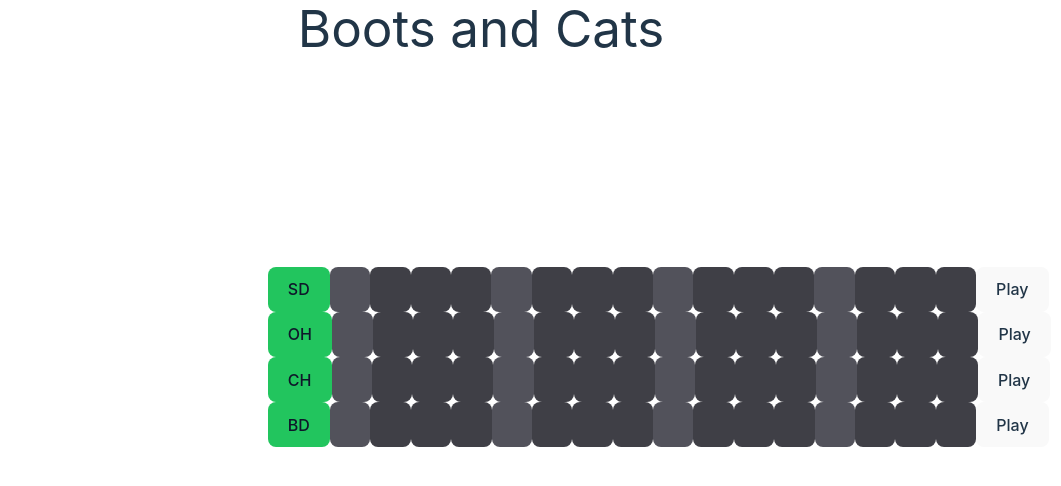
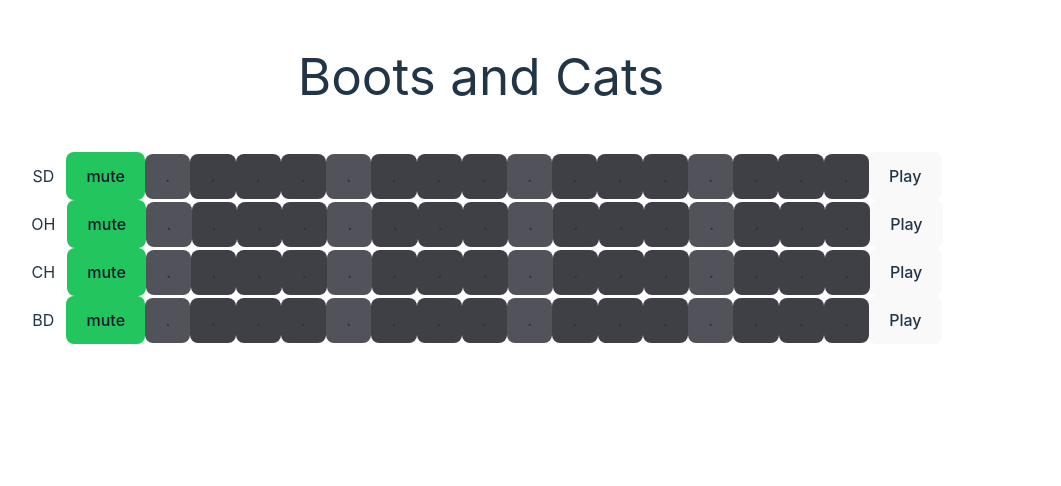
Before and after one commit to manusdextra/boots, a React (Vite) app: page / in a window 1280 px wide. Shown: the top 486 px of the page, without its empty margins (159-1220 px from the left). Built offline with nearby package versions, Linux system fonts and the light colour scheme.

Commit message:
Change layout to flexbox

```diff
--- a/src/components/Elements/Instrument.tsx
+++ b/src/components/Elements/Instrument.tsx
@@ -36,20 +36,26 @@ export const Instrument: FunctionComponent<InstrumentProps> = (props) => {
     }
 
     return (
-        <div id={props.name} className="flex justify-around">
+        <div className="flex flex-row justify-center">
+            <div className="flex flex-row justify-end">
+                <p className="p-3"> {props.name} </p>
                 <button
-                className={`flex-basis-12 ${props.mute ? "bg-red-900" : "bg-green-500"
-                    } text-slate-900`}
+                    className={`flex-basis-1 flex-basis-12 ${props.mute ? "bg-red-900" : "bg-green-500"} text-slate-900`}
                     onClick={() => props.setMute(!props.mute)}
                 >
-                {props.name}
+                    mute
                 </button>
+            </div>
+                <div id={props.name} className="flex self-center flex-row">
                     {steps.map((active, index) => (
                         <Step active={active} index={index} handleClick={toggleStep} />
                     ))}
-            <button onClick={() => {audio.play()}}>
+                </div>
+            <div className="flex flex-row justify-start">
+                <button onClick={() => { audio.play() }}>
                     Play
                 </button>
             </div>
+        </div>
     );
 };
--- a/src/components/Elements/Step.tsx
+++ b/src/components/Elements/Step.tsx
@@ -17,6 +17,6 @@ export const Step: FunctionComponent<StepProps> = (props) => {
                 props.handleClick(props.index);
             }}
             key={props.index}
-        ></button>
+        >.</button>
     );
 };
--- a/src/components/Layout/Box.tsx
+++ b/src/components/Layout/Box.tsx
@@ -7,11 +7,11 @@ export const Box = ({ title, children }: ContainerLayoutProps) => {
 
     return (
         <>
-            <div className="grid grid-cols-3 grid-rows-3 w-screen h-screen">
-                <div className="col-start-2 row-start-1 ">
-                    <h1 className="text-center">{title}</h1>
+            <div className="flex flex-col justify-start w-screen h-screen">
+                <div className="flex flex-row justify-center">
+                    <h1 className="p-12 text-center">{title}</h1>
                 </div>
-                <div className="row-start-2 row-span-full col-start-2 col-end-3 col-span-full">
+                <div className="">
                     {children}
                 </div>
             </div>
```
Lines whose indentation alone changed are shown as unchanged.
